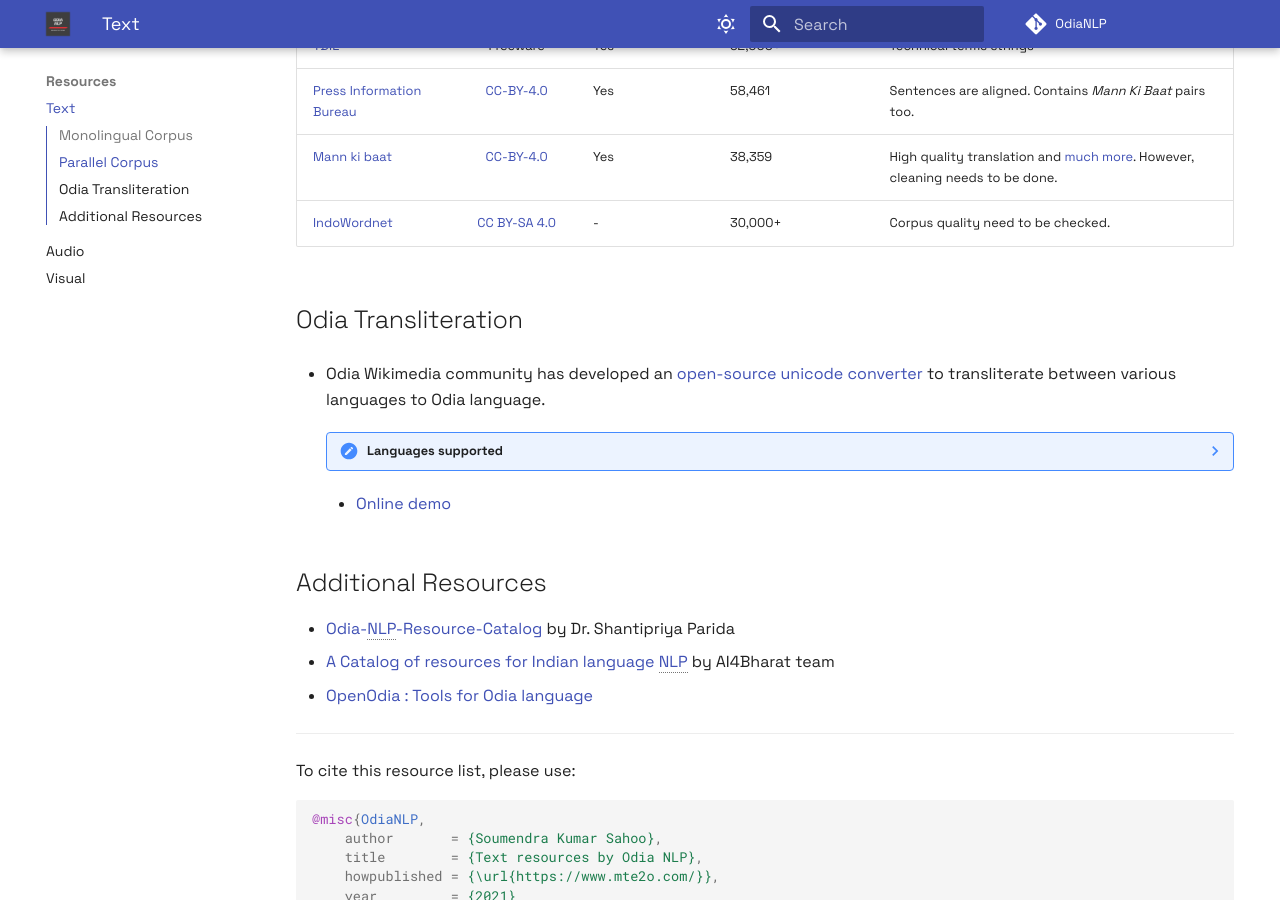
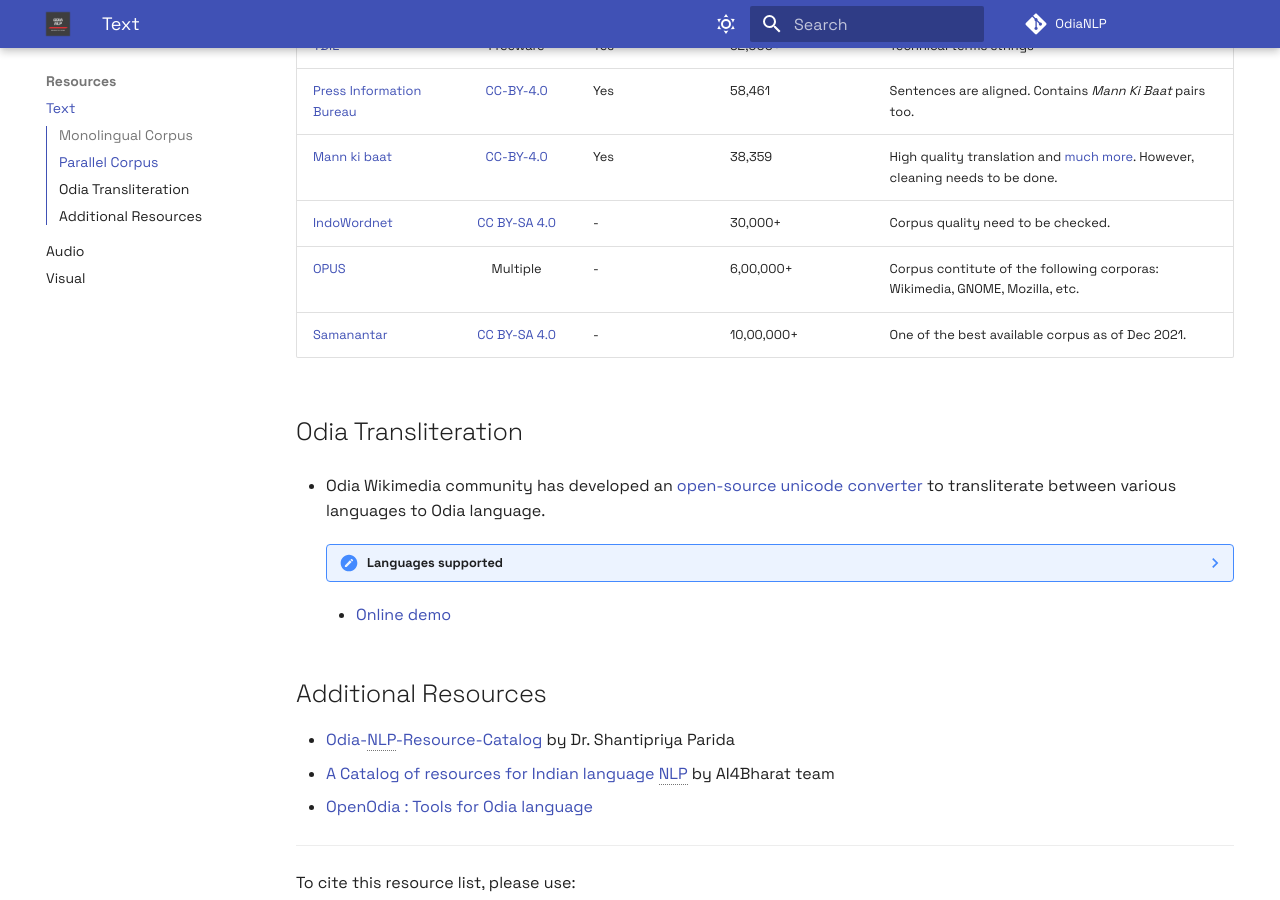
Before and after one commit to OdiaNLP/odianlp.github.io, an MkDocs documentation site: the page built from docs/resources/text.md, in a window 1280 px wide and 900 px high, scrolled down 894 px. Built offline with MkDocs 1.6.1 and Material for MkDocs 9.7.7, drawn with Linux system fonts in a browser that asks for light colours; comment, search, counter and statistics services are not loaded.

Commit message:
more parallel data sources added.

```diff
--- a/docs/resources/text.md
+++ b/docs/resources/text.md
@@ -9,16 +9,18 @@ This page contains probable open source resources found over internet on Odia te
 
 ## Parallel Corpus
 
-Dataset | License | Need to be cleaned? | Estimated number of pairs | Note
-:---------|:-------:|:---------|:---------|:---------------------------------------
- [Wikipedia Data dump](https://www.mediawiki.org/wiki/Content_translation/Published_translations) | [CC BY-SA 3.0](https://creativecommons.org/licenses/by-sa/3.0/) | Yes | 2,00,000+ | Pairs can be taken from the [dumps](https://dumps.wikimedia.org). ([Reference](https://medium.com/@soumendrak/extracting-parallel-text-pairs-from-wikipedia-e473ad167b41)).
- [OdiEnCorp 1.0](https://lindat.mff.cuni.cz/repository/xmlui/handle/11234/1-2879) |[CC BY-NC-SA 4.0](https://creativecommons.org/licenses/by-nc-sa/4.0/) | Yes | 1,00,000+ | Mostly Bible data
- [OdiaNLP corpus]((https://github.com/OdiaNLP/NMT/tree/master/data/output/organised)) | [CC BY-NC 4.0](https://creativecommons.org/licenses/by-nc/4.0/) | No | 80,437 | Generic En-Or pairs collected from [many sources](../machine_translation/datasets.md#sources) with multiple liceses.
- [OdiEnCorp 2.0](https://lindat.mff.cuni.cz/repository/xmlui/handle/11234/1-3211) | [CC BY-NC-SA 4.0](https://creativecommons.org/licenses/by-nc-sa/4.0/) | - | 94,000+ | Quality not checked.
- [TDIL](http://tdil-dc.in/index.php?option=com_download&task=showresourceDetails&toolid=1070&lang=en) | Freeware | Yes | 52,000+ | Technical terms strings
- [Press Information Bureau](http://preon.iiit.ac.in/~jerin/bhasha/) | [CC-BY-4.0](https://creativecommons.org/licenses/by-sa/4.0/legalcode) | Yes | 58,461 | Sentences are aligned. Contains _Mann Ki Baat_ pairs too.
- [Mann ki baat](http://data.statmt.org/pmindia/v1/parallel/pmindia.v1.or-en.tsv) |[CC-BY-4.0](https://creativecommons.org/licenses/by/4.0/) | Yes | 38,359 | High quality translation and [much more](https://arxiv.org/pdf/2001.09907.pdf). However, cleaning needs to be done.
- [IndoWordnet](https://github.com/anoopkunchukuttan/indowordnet_parallel) |[CC BY-SA 4.0](https://creativecommons.org/licenses/by-sa/4.0/) | - | 30,000+ | Corpus quality need to be checked.
+Dataset |                                License | Need to be cleaned? | Estimated number of pairs | Note
+:---------|:----------------------------------:|:---------|:--------------------------|:---------------------------------------
+ [Wikipedia Data dump](https://www.mediawiki.org/wiki/Content_translation/Published_translations) |    [CC BY-SA 3.0](https://creativecommons.org/licenses/by-sa/3.0/) | Yes | 2,00,000+                 | Pairs can be taken from the [dumps](https://dumps.wikimedia.org). ([Reference](https://medium.com/@soumendrak/extracting-parallel-text-pairs-from-wikipedia-e473ad167b41)).
+ [OdiEnCorp 1.0](https://lindat.mff.cuni.cz/repository/xmlui/handle/11234/1-2879) | [CC BY-NC-SA 4.0](https://creativecommons.org/licenses/by-nc-sa/4.0/) | Yes | 1,00,000+                 | Mostly Bible data
+ [OdiaNLP corpus]((https://github.com/OdiaNLP/NMT/tree/master/data/output/organised)) |    [CC BY-NC 4.0](https://creativecommons.org/licenses/by-nc/4.0/) | No | 80,437                    | Generic En-Or pairs collected from [many sources](../machine_translation/datasets.md#sources) with multiple liceses.
+ [OdiEnCorp 2.0](https://lindat.mff.cuni.cz/repository/xmlui/handle/11234/1-3211) | [CC BY-NC-SA 4.0](https://creativecommons.org/licenses/by-nc-sa/4.0/) | - | 94,000+                   | Quality not checked.
+ [TDIL](http://tdil-dc.in/index.php?option=com_download&task=showresourceDetails&toolid=1070&lang=en) |                               Freeware | Yes | 52,000+                   | Technical terms strings
+ [Press Information Bureau](http://preon.iiit.ac.in/~jerin/bhasha/) | [CC-BY-4.0](https://creativecommons.org/licenses/by-sa/4.0/legalcode) | Yes | 58,461                    | Sentences are aligned. Contains _Mann Ki Baat_ pairs too.
+ [Mann ki baat](http://data.statmt.org/pmindia/v1/parallel/pmindia.v1.or-en.tsv) |       [CC-BY-4.0](https://creativecommons.org/licenses/by/4.0/) | Yes | 38,359                    | High quality translation and [much more](https://arxiv.org/pdf/2001.09907.pdf). However, cleaning needs to be done.
+ [IndoWordnet](https://github.com/anoopkunchukuttan/indowordnet_parallel) |    [CC BY-SA 4.0](https://creativecommons.org/licenses/by-sa/4.0/) | - | 30,000+                   | Corpus quality need to be checked.
+ [OPUS](https://opus.nlpl.eu/)|                               Multiple | - | 6,00,000+                 | Corpus contitute of the following corporas: Wikimedia, GNOME, Mozilla, etc.
+ [Samanantar](https://indicnlp.ai4bharat.org/samanantar/#downloads)|[CC BY-SA 4.0](https://creativecommons.org/licenses/by-sa/4.0/)                           | - | 10,00,000+                | One of the best available corpus as of Dec 2021.
 
 ## Odia Transliteration
 
```
